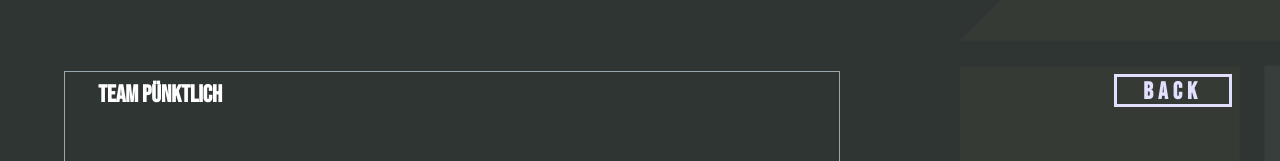
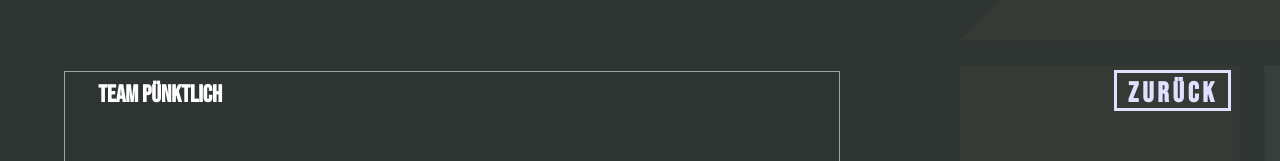
Before and after one commit to bstkr/interactive-movie, an Angular app in the folder interactive-movie-app/: page /credits in a window 1280 px wide. Shown: the part 296-457 px from the top of the page. Built offline with nearby package versions, Linux system fonts and the light colour scheme; a web font is replaced by a local one.

Commit message:
Back Buttons zu Züruck + Anpassungen

```diff
--- a/interactive-movie-app/src/app/components/credits/credits.component.html
+++ b/interactive-movie-app/src/app/components/credits/credits.component.html
@@ -80,7 +80,7 @@
     </div>
   </div>
   <div class="home-button">
-    <a style="z-index: 1;" routerLink="/" (click)="hideScrollbar()"><h1>Back</h1></a>
+    <a style="z-index: 1;" routerLink="/" (click)="hideScrollbar()"><h1>Zurück</h1></a>
   </div>
   <div id="nothing"></div>
 </div>
--- a/interactive-movie-app/src/app/components/credits/credits.component.scss
+++ b/interactive-movie-app/src/app/components/credits/credits.component.scss
@@ -52,16 +52,16 @@
       text-transform: uppercase;
       border-style: solid;
       border-width: 3px;
-      padding: 0 16% 0 16%;
+      padding: 1.2vw 0.8vw 0.2vw 0.9vw;
 
       color: $white;
-      font-size: 1.875vw;
       font-style: normal;
 
       h1 {
         color: $white;
         border-style: none;
-        letter-spacing: 0.4vw;
+        letter-spacing: 0.3vw;
+        font-size: 2.2vw;
       }
 
       &:hover {
--- a/interactive-movie-app/src/app/components/impressum/impressum.component.html
+++ b/interactive-movie-app/src/app/components/impressum/impressum.component.html
@@ -1,6 +1,6 @@
 <div class="impressum-container" id="scrolling">
   <div class="home-button">
-    <a routerLink="/" (click)="hideScrollbar()"><h1>Back</h1></a>
+    <a routerLink="/" (click)="hideScrollbar()"><h1>Zurück</h1></a>
   </div>
   <div id="impressum-title">
     <h1>Impressum</h1>
--- a/interactive-movie-app/src/app/components/impressum/impressum.component.scss
+++ b/interactive-movie-app/src/app/components/impressum/impressum.component.scss
@@ -92,6 +92,8 @@
         width: 100%;
         height: 100%;
 
+        padding-left: 1%;
+
         h1 {
           position: relative;
           letter-spacing: 0.3vw;
--- a/interactive-movie-app/src/app/components/movie/back-button/back-button.component.html
+++ b/interactive-movie-app/src/app/components/movie/back-button/back-button.component.html
@@ -1,7 +1,7 @@
 <div class="back-button-container">
     <div class="home-button">
         <button (click)="popup()" class="button" id="123">
-            <p>Back</p>
+            <h1>Zurück</h1>
         </button>
     </div>
     <div id="popup" class="popup">
--- a/interactive-movie-app/src/app/components/movie/back-button/back-button.component.scss
+++ b/interactive-movie-app/src/app/components/movie/back-button/back-button.component.scss
@@ -17,6 +17,20 @@
         text-align: center;
         top: 2.22%;
         left: 2.8125%;
+
+        .button {
+            padding-left: 1.2vw;
+            padding-right: 1vw;
+            padding-top: 0.2vw;
+            padding-bottom: 0vw;
+
+            h1 {
+                color: $white;
+                border-style: none;
+                letter-spacing: 0.3vw;
+                font-size: 2.2vw;
+            }
+        }
     }
 
     .button {
```
